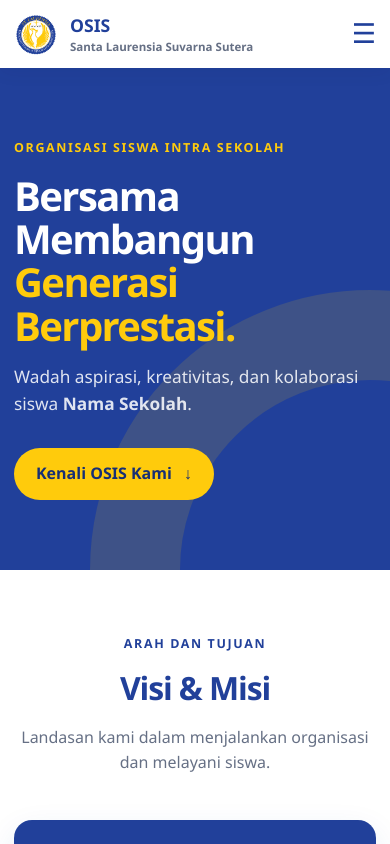
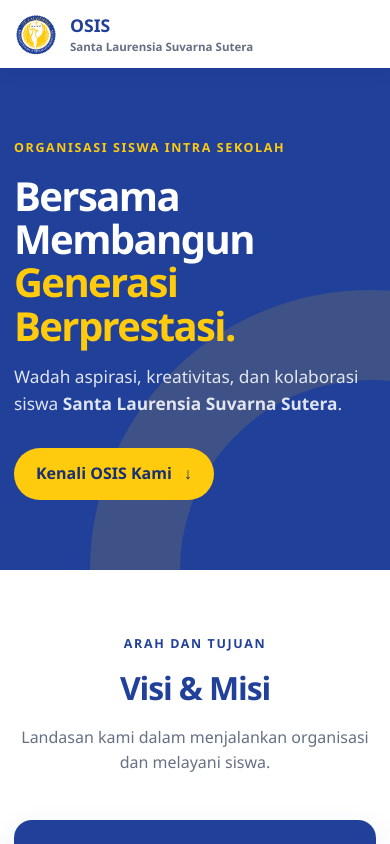
Before and after one commit to mousezseschoolacc/AOP-DT-Mozes, a plain HTML site: page html/osis.html in a window 390 px wide. Shown: the top 844 px of the page. Drawn offline with Linux system fonts and the light colour scheme; files that its build step writes are made by us from their sources; files whose address does not match are found by name.

Commit message:
Update osis.html

```diff
--- a/html/osis.html
+++ b/html/osis.html
@@ -17,11 +17,6 @@
         <span>OSIS <small>Santa Laurensia Suvarna Sutera</small></span>
       </a>
 
-      <button class="nav-toggle" aria-label="Buka navigasi" aria-expanded="false"
-        onclick="document.querySelector('.nav-links').classList.toggle('open'); this.setAttribute('aria-expanded', document.querySelector('.nav-links').classList.contains('open'))">
-        ☰
-      </button>
-
       <ul class="nav-links">
         <li><a href="#beranda">Beranda</a></li>
         <li><a href="#visi-misi">Visi &amp; Misi</a></li>
@@ -38,7 +33,7 @@
         <h1>Bersama Membangun<br><span>Generasi Berprestasi.</span></h1>
         <p class="hero-description">
           Wadah aspirasi, kreativitas, dan kolaborasi siswa
-          <strong>Nama Sekolah</strong>.
+          <strong>Santa Laurensia Suvarna Sutera</strong>.
         </p>
         <a class="button button-yellow" href="#visi-misi">Kenali OSIS Kami <span>↓</span></a>
       </div>
```
